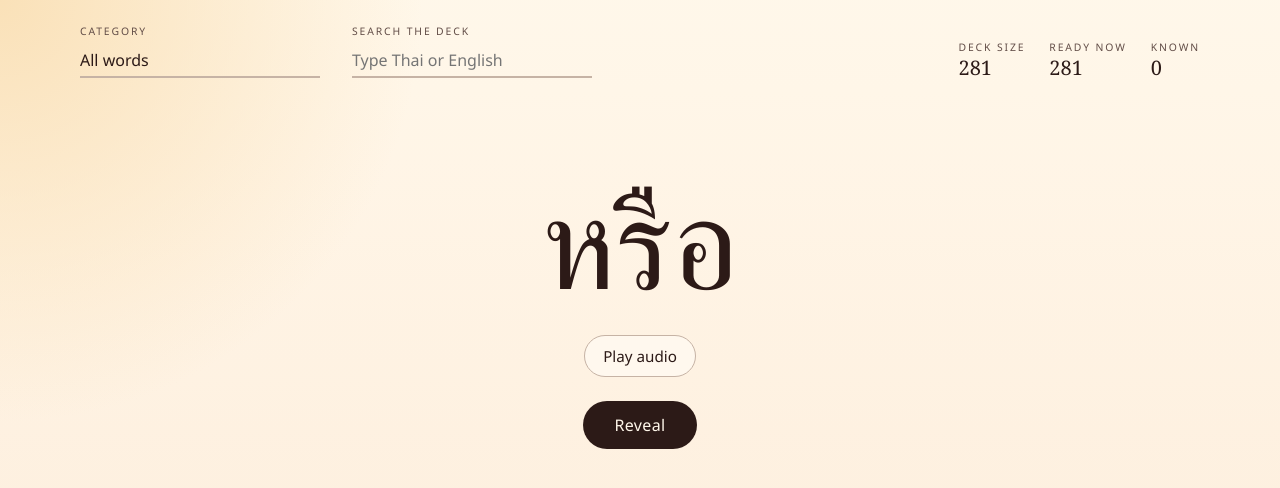
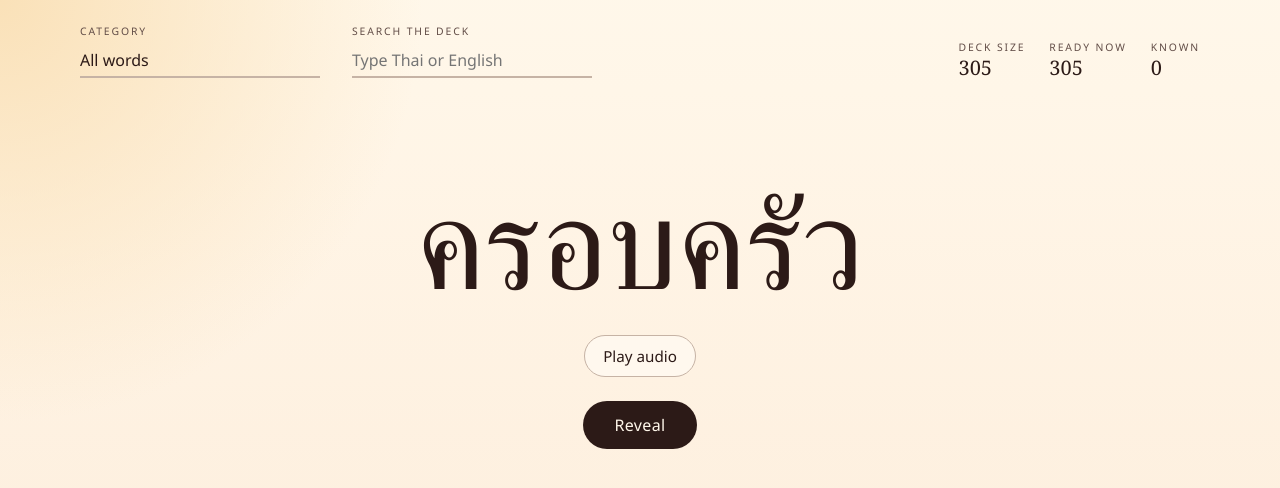
Before and after one commit to milesegan/khru, a React (Vite) app: page / in a window 1280 px wide. Shown: the top 488 px of the page. Built offline with nearby package versions, Linux system fonts and the light colour scheme.

Commit message:
add more words

```diff
--- a/src/App.tsx
+++ b/src/App.tsx
@@ -1,4 +1,4 @@
-import { useDeferredValue, useEffect, useMemo, useState } from "react";
+import { useDeferredValue, useMemo, useState } from "react";
 import { EmptyStudyState } from "./components/EmptyStudyState";
 import { StudyCard } from "./components/StudyCard";
 import { StudyControls } from "./components/StudyControls";
@@ -21,7 +21,6 @@ type AppProps = {
 export default function App({ words = defaultWords }: AppProps) {
   const [query, setQuery] = useState("");
   const [category, setCategory] = useState<StudyCategory>("all");
-  const [revealed, setRevealed] = useState(false);
   const deferredQuery = useDeferredValue(query);
   const [progress, setProgress] = useState<StudyProgress>(() =>
     loadProgress(words, window.localStorage),
@@ -40,11 +39,12 @@ export default function App({ words = defaultWords }: AppProps) {
     [category, words],
   );
   const currentWord = dueWords[0] ?? null;
+  const currentCardKey = currentWord
+    ? `${currentWord.id}:${deferredQuery}`
+    : "";
+  const [revealedCardKey, setRevealedCardKey] = useState("");
   const knownWords = useMemo(() => countKnownWords(progress), [progress]);
-
-  useEffect(() => {
-    setRevealed(false);
-  }, [currentWord?.id, deferredQuery]);
+  const revealed = currentCardKey !== "" && revealedCardKey === currentCardKey;
 
   function handleRating(rating: "again" | "okay" | "known") {
     if (!currentWord) {
@@ -84,9 +84,10 @@ export default function App({ words = defaultWords }: AppProps) {
       <div className="main-content">
         {currentWord ? (
           <StudyCard
+            key={currentCardKey}
             word={currentWord}
             revealed={revealed}
-            onReveal={() => setRevealed(true)}
+            onReveal={() => setRevealedCardKey(currentCardKey)}
             onRate={handleRating}
           />
         ) : (
--- a/src/components/StudyCard.tsx
+++ b/src/components/StudyCard.tsx
@@ -24,8 +24,6 @@ export function StudyCard({
   const audioSrc = getWordAudioSrc(word.id);
 
   useEffect(() => {
-    setAudioUnavailable(false);
-    setIsPlaying(false);
     const audioElement = audioRef.current;
 
     return () => {
@@ -38,7 +36,7 @@ export function StudyCard({
         audioElement.currentTime = 0;
       }
     };
-  }, [word.id]);
+  }, []);
 
   async function handlePlayAudio() {
     if (!audioRef.current) {
--- a/src/data/words.ts
+++ b/src/data/words.ts
@@ -227,6 +227,33 @@ export const words: WordEntry[] = [
     ["family"],
   ),
   word(
+    "aa-family",
+    "อา",
+    "aa",
+    "aunt; uncle (younger than a parent)",
+    "A simple long aa syllable with no final consonant.",
+    1,
+    ["family"],
+  ),
+  word(
+    "naa-aunt",
+    "น้า",
+    "naa",
+    "aunt; uncle (mother's younger sibling)",
+    "The long aa vowel is easy to hear in this family word.",
+    2,
+    ["family"],
+  ),
+  word(
+    "paa-aunt",
+    "ป้า",
+    "paa",
+    "aunt (older than a parent)",
+    "A long aa syllable with a tone mark.",
+    2,
+    ["family"],
+  ),
+  word(
     "luk",
     "ลูก",
     "luk",
@@ -423,6 +450,15 @@ export const words: WordEntry[] = [
     ["question"],
   ),
   word(
+    "khue",
+    "คือ",
+    "khue",
+    "is; namely",
+    "The long ue sound is the main reading clue in this common linking word.",
+    2,
+    ["connector"],
+  ),
+  word(
     "khrai",
     "ใคร",
     "khrai",
@@ -520,6 +556,24 @@ export const words: WordEntry[] = [
   word("kap", "กับ", "kap", "with", "The final บ is heard as a p stop.", 1, [
     "connector",
   ]),
+  word(
+    "nai",
+    "ใน",
+    "nai",
+    "in; inside",
+    "The ใ vowel sign is a strong visual clue for the ai sound.",
+    1,
+    ["connector", "place"],
+  ),
+  word(
+    "bon",
+    "บน",
+    "bon",
+    "on; above",
+    "The final น gives a clear n ending.",
+    1,
+    ["connector", "place"],
+  ),
   word(
     "lae",
     "และ",
@@ -997,6 +1051,33 @@ export const words: WordEntry[] = [
     ["place"],
   ),
   word(
+    "thalee",
+    "ทะเล",
+    "tha-lee",
+    "sea",
+    "Read it in two open syllables, ending with a long ee sound.",
+    2,
+    ["place"],
+  ),
+  word(
+    "tai-under",
+    "ใต้",
+    "tai",
+    "under; below",
+    "The ไ vowel sign helps mark the ai sound in this short word.",
+    1,
+    ["place", "connector"],
+  ),
+  word(
+    "faa",
+    "ฟ้า",
+    "faa",
+    "sky; blue",
+    "A long aa syllable with a tone mark.",
+    2,
+    ["place", "adjective"],
+  ),
+  word(
     "thai-country",
     "ไทย",
     "thai",
@@ -1044,6 +1125,15 @@ export const words: WordEntry[] = [
     "sleep; lie down",
     "The long vowel is followed by final น.",
     1,
+    ["verb"],
+  ),
+  word(
+    "joe",
+    "เจอ",
+    "joe",
+    "meet; find",
+    "The vowel sign is written before the consonant but read with it.",
+    2,
     ["verb"],
   ),
   word(
@@ -1163,6 +1253,15 @@ export const words: WordEntry[] = [
     1,
     ["verb"],
   ),
+  word(
+    "mii",
+    "มี",
+    "mii",
+    "have; there is",
+    "The long ii sound is easy to spot in this very common verb.",
+    1,
+    ["verb"],
+  ),
   word("hai", "ให้", "hai", "give; let", "The final ย makes the ai sound.", 1, [
     "verb",
   ]),
@@ -1296,6 +1395,24 @@ export const words: WordEntry[] = [
     ["verb", "feeling"],
   ),
   word(
+    "waa",
+    "ว่า",
+    "waa",
+    "say; that",
+    "A long aa syllable with a tone mark.",
+    1,
+    ["verb", "connector"],
+  ),
+  word(
+    "wai",
+    "ไว้",
+    "wai",
+    "keep; put aside",
+    "The ไ vowel sign plus final ย creates the ai sound.",
+    2,
+    ["verb"],
+  ),
+  word(
     "kiat",
     "เกลียด",
     "kliat",
@@ -1403,6 +1520,15 @@ export const words: WordEntry[] = [
     ["adjective"],
   ),
   word(
+    "to-grow",
+    "โต",
+    "to",
+    "big; grown up",
+    "A short open syllable with no final consonant.",
+    1,
+    ["adjective", "verb"],
+  ),
+  word(
     "yai",
     "ใหญ่",
     "yai",
@@ -1625,6 +1751,18 @@ export const words: WordEntry[] = [
     2,
     ["adjective"],
   ),
+  word("dam", "ดำ", "dam", "black", "The final ม gives the m ending.", 1, [
+    "adjective",
+  ]),
+  word(
+    "sii-color",
+    "สี",
+    "sii",
+    "color",
+    "A simple long ii syllable that is useful in describing phrases.",
+    1,
+    ["adjective"],
+  ),
   word(
     "sawang",
     "สว่าง",
@@ -1735,6 +1873,15 @@ export const words: WordEntry[] = [
     "food",
     "animal",
   ]),
+  word(
+    "puu-crab",
+    "ปู",
+    "puu",
+    "crab",
+    "The long uu vowel is marked by ู.",
+    1,
+    ["food", "animal"],
+  ),
   word(
     "kai",
     "ไก่",
@@ -1846,6 +1993,51 @@ export const words: WordEntry[] = [
     2,
     ["food", "feeling"],
   ),
+  word(
+    "chaang",
+    "ช้าง",
+    "chaang",
+    "elephant",
+    "The final ง gives the ng ending after a long aa vowel.",
+    2,
+    ["animal"],
+  ),
+  word(
+    "maeo",
+    "แมว",
+    "maeo",
+    "cat",
+    "The vowel pattern gives the aeo sound in one short syllable.",
+    2,
+    ["animal"],
+  ),
+  word(
+    "maa-dog",
+    "หมา",
+    "maa",
+    "dog",
+    "A long aa syllable with no final consonant.",
+    1,
+    ["animal"],
+  ),
+  word(
+    "maa-horse",
+    "ม้า",
+    "maa",
+    "horse",
+    "The tone mark sits above this long aa syllable.",
+    2,
+    ["animal"],
+  ),
+  word(
+    "mii-bear",
+    "หมี",
+    "mii",
+    "bear",
+    "The long ii vowel is followed by no final consonant.",
+    2,
+    ["animal"],
+  ),
 
   word(
     "to",
@@ -2098,6 +2290,24 @@ export const words: WordEntry[] = [
   word("mue", "มือ", "mue", "hand", "The vowel sign gives the ue sound.", 1, [
     "body",
   ]),
+  word(
+    "jai",
+    "ใจ",
+    "jai",
+    "heart; mind",
+    "The final ย helps form the ai sound in this common body word.",
+    1,
+    ["body", "feeling"],
+  ),
+  word(
+    "tua",
+    "ตัว",
+    "tua",
+    "body; self",
+    "The vowel pattern creates the ua sound before the final ว.",
+    2,
+    ["body"],
+  ),
   word("khaa-leg", "ขา", "khaa", "leg", "A simple long aa syllable.", 1, [
     "body",
   ]),
```
Also changed, not shown: 2 other files (tests, documents, lock files or other folders).
